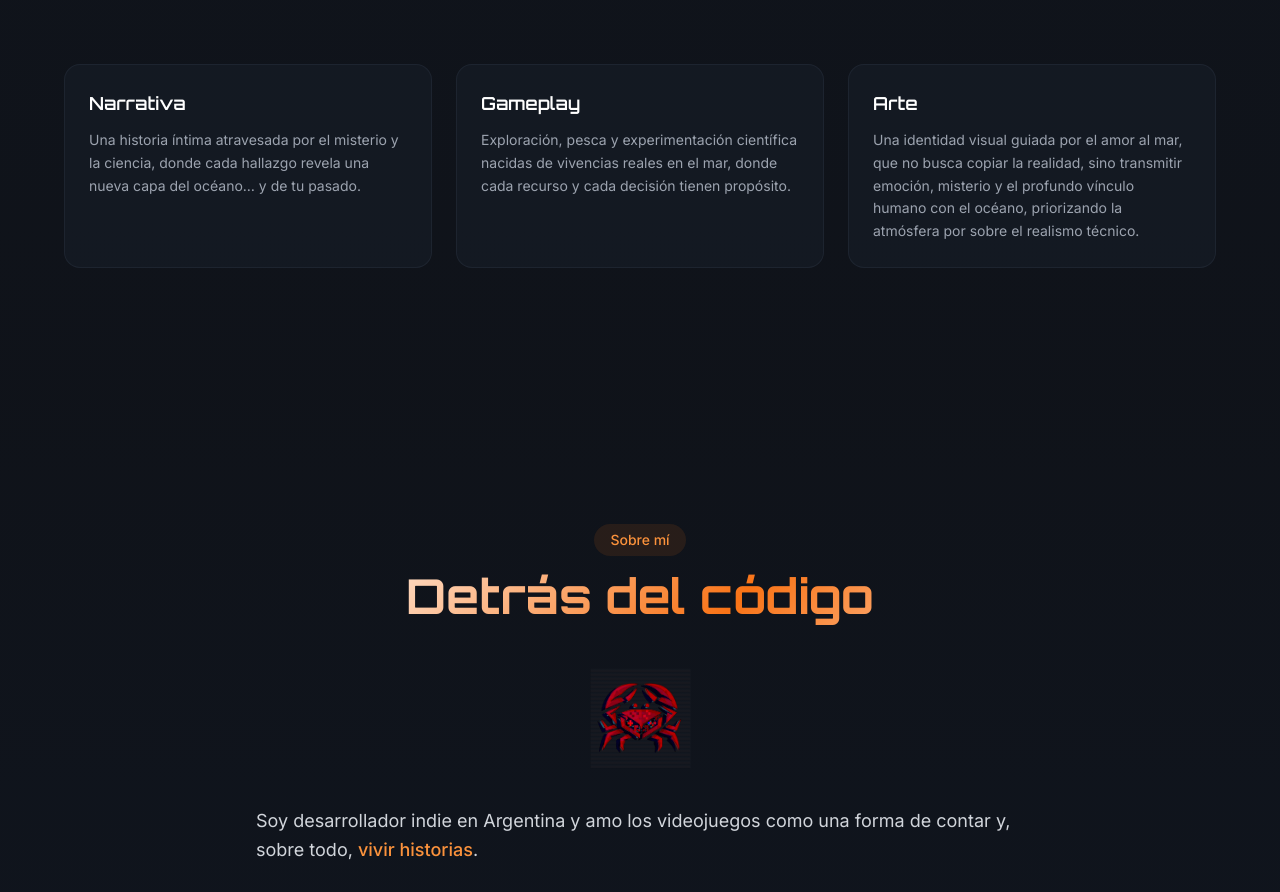
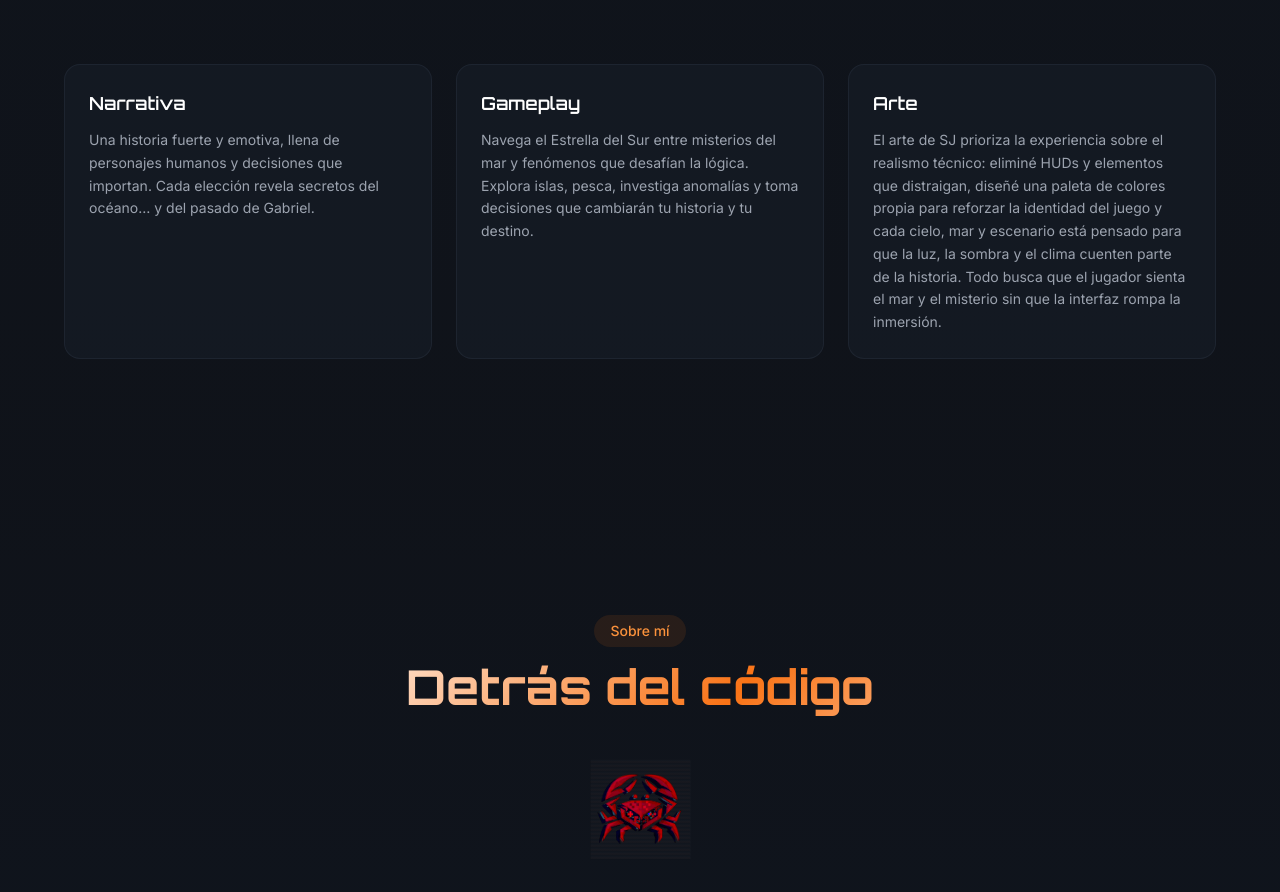
Before and after one commit to marchup/CrabCodeStudio, a React (Vite) app: page / in a window 1280 px wide. Shown: the part 1960-2852 px from the top of the page. Built offline with nearby package versions, Linux system fonts and the light colour scheme.

Commit message:
Update GamesSection.tsx

```diff
--- a/src/sections/GamesSection.tsx
+++ b/src/sections/GamesSection.tsx
@@ -191,8 +191,8 @@ const GameSection = () => {
               Narrativa
             </h4>
             <p className="text-gray-400 text-sm leading-relaxed">
-              Una historia íntima atravesada por el misterio y la ciencia, donde cada hallazgo
-              revela una nueva capa del océano… y de tu pasado.
+              Una historia fuerte y emotiva, llena de personajes humanos y decisiones que importan.
+              Cada elección revela secretos del océano… y del pasado de Gabriel.
             </p>
           </div>
 
@@ -202,8 +202,8 @@ const GameSection = () => {
               Gameplay
             </h4>
             <p className="text-gray-400 text-sm leading-relaxed">
-              Exploración, pesca y experimentación científica nacidas de vivencias reales en el mar,
-              donde cada recurso y cada decisión tienen propósito.
+              Navega el Estrella del Sur entre misterios del mar y fenómenos que desafían la lógica.
+              Explora islas, pesca, investiga anomalías y toma decisiones que cambiarán tu historia y tu destino.
             </p>
           </div>
 
@@ -213,9 +213,10 @@ const GameSection = () => {
               Arte
             </h4>
             <p className="text-gray-400 text-sm leading-relaxed">
-              Una identidad visual guiada por el amor al mar, que no busca copiar la realidad,
-              sino transmitir emoción, misterio y el profundo vínculo humano con el océano,
-              priorizando la atmósfera por sobre el realismo técnico.
+              El arte de SJ prioriza la experiencia sobre el realismo técnico: eliminé HUDs y elementos que distraigan,
+              diseñé una paleta de colores propia para reforzar la identidad del juego y cada cielo,
+              mar y escenario está pensado para que la luz, la sombra y el clima cuenten parte de la historia.
+              Todo busca que el jugador sienta el mar y el misterio sin que la interfaz rompa la inmersión.
             </p>
           </div>
         </div>
```
